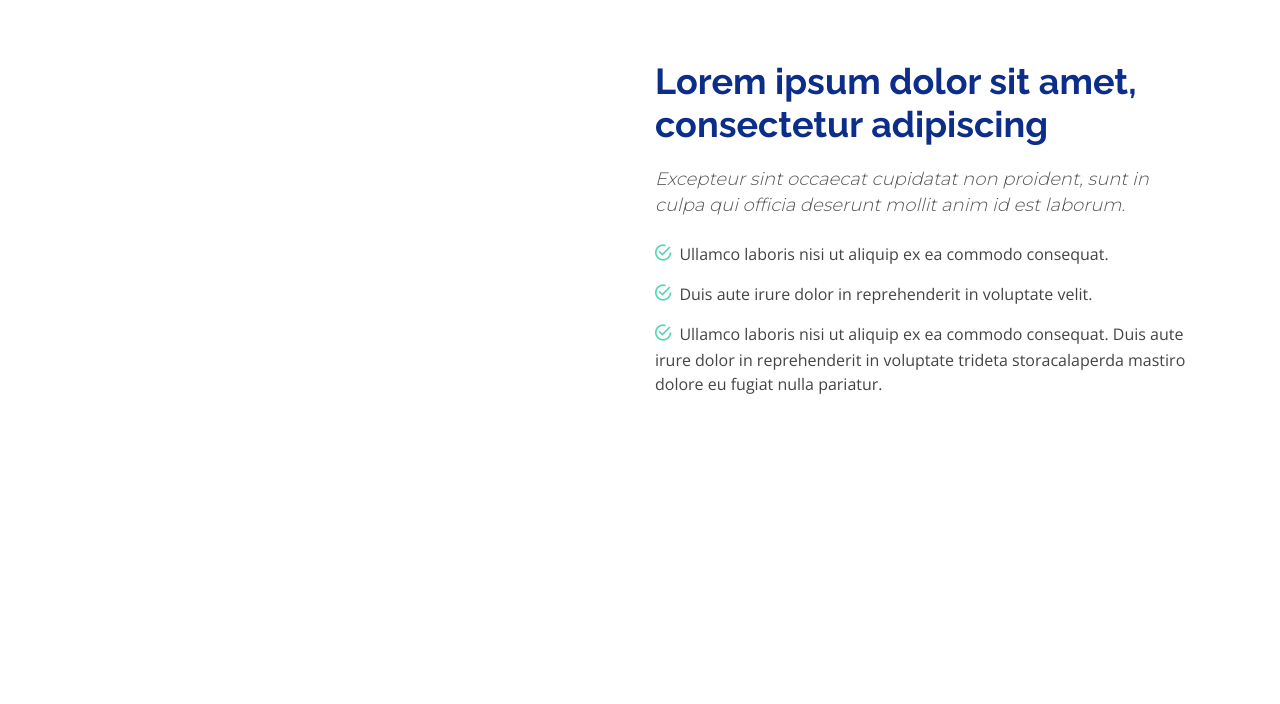
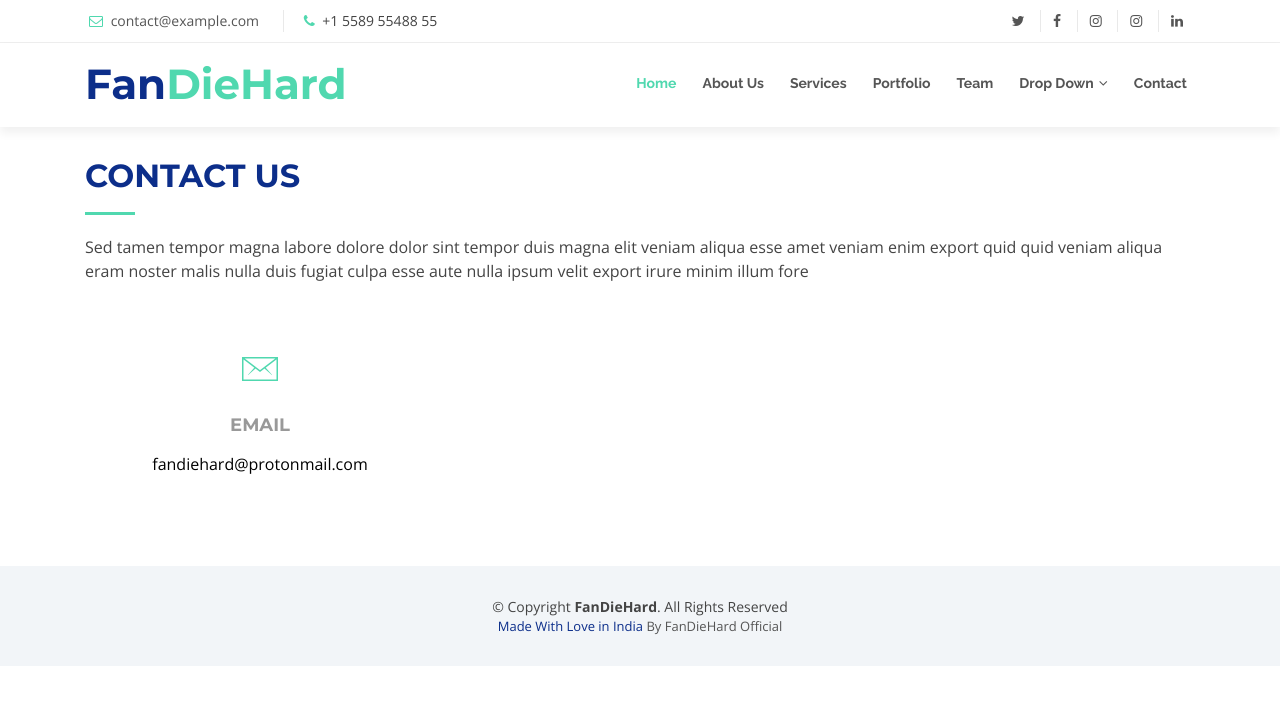
Before and after one commit to TBrosOfficial/tbrosofficial.github.io, a plain HTML site: page contact/index.html in a window 1280 px wide. Drawn offline with nearby package versions, Linux system fonts and the light colour scheme; some packages are replaced by stand-ins of ours; files that its build step writes are made by us from their sources; files whose address does not match are found by name; a web font is replaced by a local one.

Commit message:
Update index.html

```diff
--- a/contact/index.html
+++ b/contact/index.html
@@ -38,37 +38,112 @@
 
 <body id="body">
 
+  <!--==========================
+    Top Bar
+  ============================-->
+  <section id="topbar" class="d-none d-lg-block">
+    <div class="container clearfix">
+      <div class="contact-info float-left">
+        <i class="fa fa-envelope-o"></i> <a href="mailto:contact@example.com">contact@example.com</a>
+        <i class="fa fa-phone"></i> +1 5589 55488 55
+      </div>
+      <div class="social-links float-right">
+        <a href="#" class="twitter"><i class="fa fa-twitter"></i></a>
+        <a href="#" class="facebook"><i class="fa fa-facebook"></i></a>
+        <a href="https://www.instagram.com/fandiehardgamer/" class="instagram"><i class="fa fa-instagram"></i></a>
+        <a href="https://www.instagram.com/woelitboy/" class="Personal Insta"><i class="fa fa-instagram"></i></a>
+        <a href="#" class="linkedin"><i class="fa fa-linkedin"></i></a>
+      </div>
+    </div>
+  </section>
+
+  <!--==========================
+    Header
+  ============================-->
+  <header id="header">
+    <div class="container">
+
+      <div id="logo" class="pull-left">
+        <h1><a href="#body" class="scrollto">Fan<span>DieHard</span></a></h1>
+        <!-- Uncomment below if you prefer to use an image logo -->
+        <!-- <a href="#body"><img src="img/logo.png" alt="" title="" /></a>-->
+      </div>
+
+      <nav id="nav-menu-container">
+        <ul class="nav-menu">
+          <li class="menu-active"><a href="#body">Home</a></li>
+          <li><a href="#about">About Us</a></li>
+          <li><a href="#services">Services</a></li>
+          <li><a href="#portfolio">Portfolio</a></li>
+          <li><a href="#team">Team</a></li>
+          <li class="menu-has-children"><a href="">Drop Down</a>
+            <ul>
+              <li><a href="#">Drop Down 1</a></li>
+              <li><a href="#">Drop Down 3</a></li>
+              <li><a href="#">Drop Down 4</a></li>
+              <li><a href="#">Drop Down 5</a></li>
+            </ul>
+          </li>
+          <li><a href="#contact">Contact</a></li>
+        </ul>
+      </nav><!-- #nav-menu-container -->
+    </div>
+  </header><!-- #header -->
+
+  <!--==========================
+    Intro Section
+  ============================-->
+
+
 
 
 
     <!--==========================
-      About Section
+      Contact Section
     ============================-->
-    <section id="about" class="wow fadeInUp">
+    <section id="contact" class="wow fadeInUp">
       <div class="container">
-        <div class="row">
-          <div class="col-lg-6 about-img">
-            <img src="img/about-img.jpg" alt="">
+        <div class="section-header">
+          <h2>Contact Us</h2>
+          <p>Sed tamen tempor magna labore dolore dolor sint tempor duis magna elit veniam aliqua esse amet veniam enim export quid quid veniam aliqua eram noster malis nulla duis fugiat culpa esse aute nulla ipsum velit export irure minim illum fore</p>
+        </div>
+
+        <div class="row contact-info">
+
+          <div class="col-md-4">
+            <div class="contact-email">
+              <i class="ion-ios-email-outline"></i>
+              <h3>Email</h3>
+              <p><a href="mailto:fandiehard@protonmail.com">fandiehard@protonmail.com</a></p>
+            </div>
           </div>
 
-          <div class="col-lg-6 content">
-            <h2>Lorem ipsum dolor sit amet, consectetur adipiscing</h2>
-            <h3>Excepteur sint occaecat cupidatat non proident, sunt in culpa qui officia deserunt mollit anim id est laborum.</h3>
 
-            <ul>
-              <li><i class="ion-android-checkmark-circle"></i> Ullamco laboris nisi ut aliquip ex ea commodo consequat.</li>
-              <li><i class="ion-android-checkmark-circle"></i> Duis aute irure dolor in reprehenderit in voluptate velit.</li>
-              <li><i class="ion-android-checkmark-circle"></i> Ullamco laboris nisi ut aliquip ex ea commodo consequat. Duis aute irure dolor in reprehenderit in voluptate trideta storacalaperda mastiro dolore eu fugiat nulla pariatur.</li>
-            </ul>
+    </section><!-- #contact -->
 
-          </div>
-        </div>
+  </main>
 
+  <!--==========================
+    Footer
+  ============================-->
+  <footer id="footer">
+    <div class="container">
+      <div class="copyright">
+        &copy; Copyright <strong>FanDieHard</strong>. All Rights Reserved
       </div>
-    </section><!-- #about -->
+      <div class="credits">
+        <!--
+          All the links in the footer should remain intact.
+          You can delete the links only if you purchased the pro version.
+          Licensing information: https://bootstrapmade.com/license/
+          Purchase the pro version with working PHP/AJAX contact form: https://bootstrapmade.com/buy/?theme=Reveal
+        -->
+        <a href="#">Made With Love in India</a> By FanDieHard Official
+      </div>
+    </div>
+  </footer><!-- #footer -->
 
-
-
+  <a href="#" class="back-to-top"><i class="fa fa-chevron-up"></i></a>
 
   <!-- JavaScript Libraries -->
   <script src="lib/jquery/jquery.min.js"></script>
```
